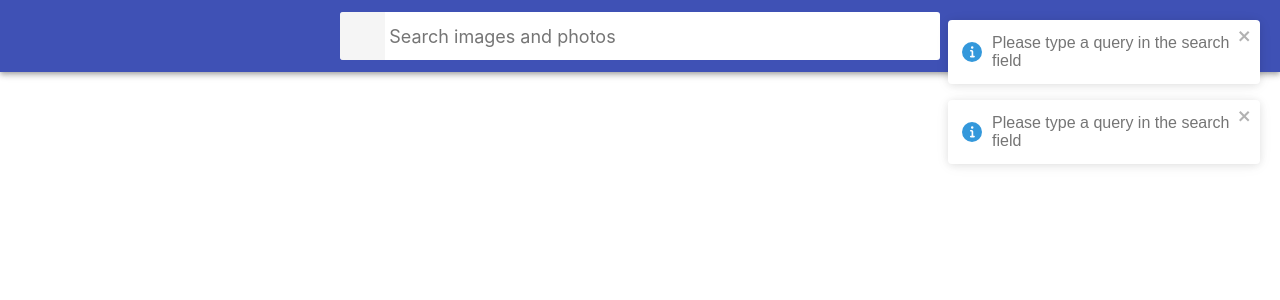
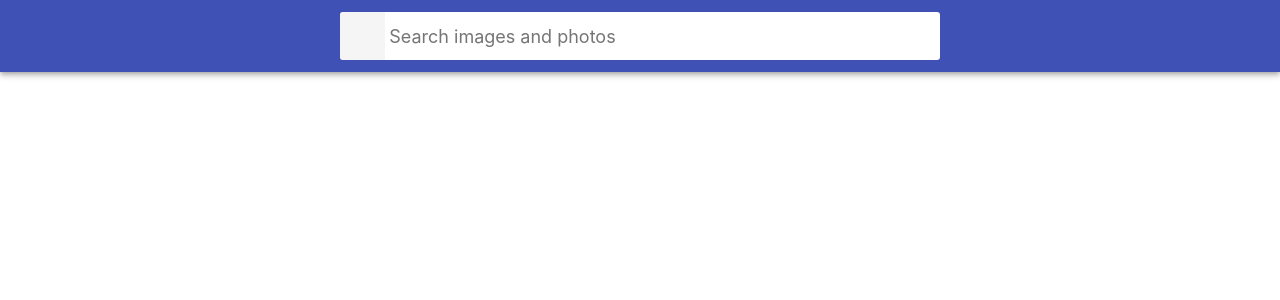
Before and after one commit to polinadudchenko/goit-react-hw-03-image-finder, a React (Create React App) app: page / in a window 1280 px wide. Shown: the top 300 px of the page. Built offline with nearby package versions, Linux system fonts and the light colour scheme.

Commit message:
delete toast

```diff
--- a/src/App.js
+++ b/src/App.js
@@ -52,6 +52,7 @@ class App extends Component {
         ))
       }).catch(error => {
         this.setState({ error, status: Status.REJECTED })
+        toast.error(error)
       })
   }
 
@@ -92,12 +93,10 @@ class App extends Component {
     const { query, showModal, modalImg, images, error, status } = this.state;
     return <StyledApp>
       <Searchbar onSubmit={this.handleSubmit} />
-      {status === Status.IDLE && this.getInfoNote()}
       {status === Status.PENDING && <Loader />}
       {status === Status.RESOLVED &&
         <ImageGallery images={images} error={error} status={status} onHandleModal={this.handleModal} onHandleLoadBtn={this.handleLoadButton} />
       }
-      {status === Status.REJECTED && this.getErrorNote(error)}
       {showModal && <Modal onClose={this.toggleModal}><StyledModalImg src={modalImg} alt={query} /></Modal>}
       <ToastContainer autoClose={3000}/>
     </StyledApp>
```
Also changed, not shown: 1 other file (tests, documents, lock files or other folders).
